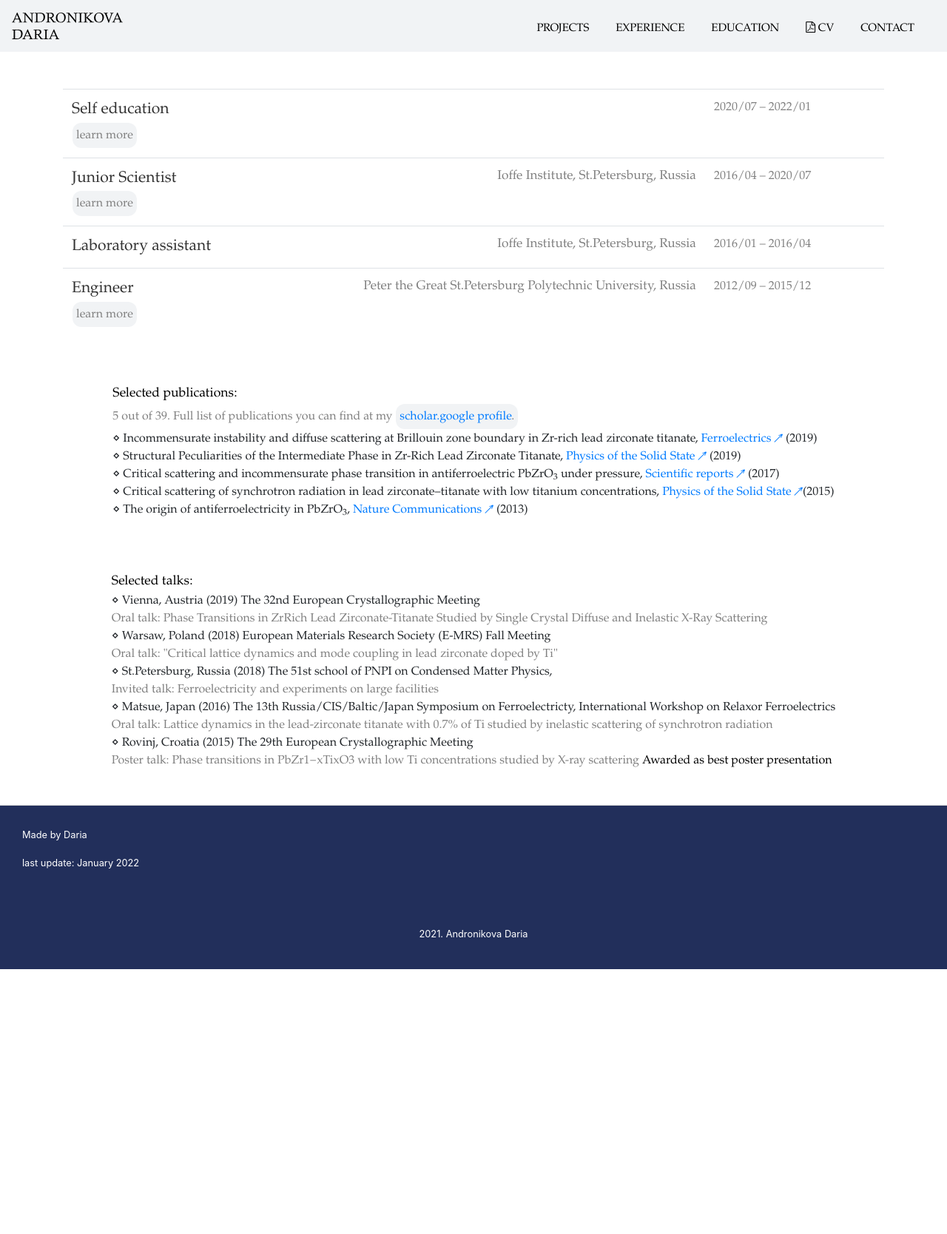
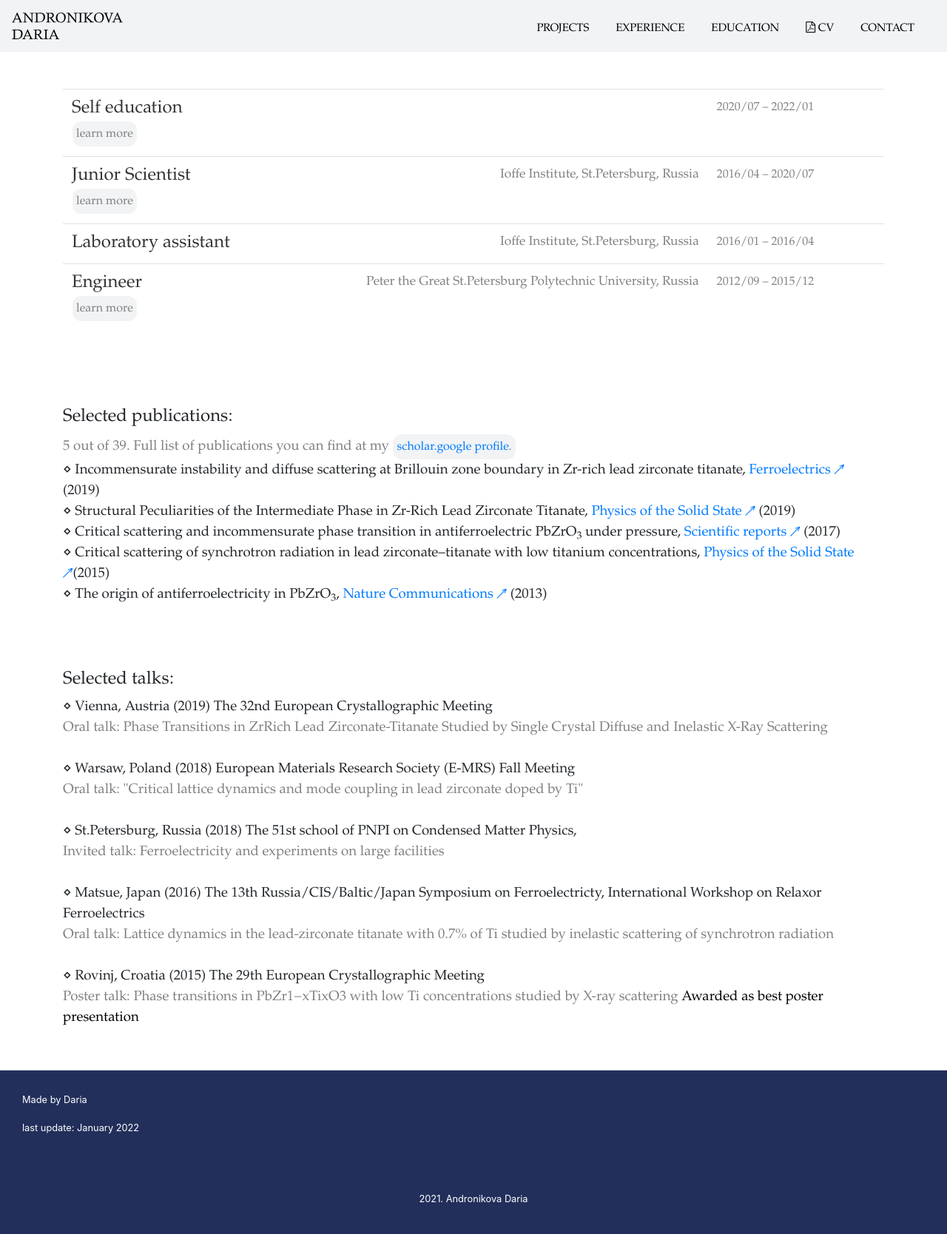
Before and after one commit to andronikova/andronikova.github.io, a Jekyll site: the page built from work.html, in a window 1280 px wide. Shown: the whole page at 74% size. Built offline with Jekyll 4.4.1, drawn with Linux system fonts in a browser that asks for light colours; a style sheet for code colours, icons or effects is not loaded; before the commit the page ends 1310 px from its top, so only the background shows below that.

Commit message:
text on the index page; style in education, experience and project pages

```diff
--- a/work.html
+++ b/work.html
@@ -7,13 +7,15 @@
     <tbody>
         <tr>
             <td class="milestone">
-                <span style="font-size: 1.1em;">Self education</span>
+                <h4 style='font-family: "Bookman Old Style", Bookman, "Goudy Old Style", Garamond, "Hoefler Text", "Bitstream Charter", Georgia, serif;display:inline; width:100%; text-align:left'>
+                    Self education
+                </h4>
                 <br>
 
                 <button class='gray_button' id="toggle4" title="Press to see additional information." style="float:left;">learn more</button>
                 <!--<span style="color:gray; font-size:0.9em; margin-left:50px;">Ioffe Institute, St.Petersburg, Russia</span>-->
 
-                <div style="display:none; color:black;" class="togg4">
+                <div style="display:none; color:black; margin-left:30px; " class="togg4">
                     <br><br>
                     Time of to find career path, move to Germany and prepare myself for Data Analytic job.
                     <br><br>
@@ -69,14 +71,16 @@
 
         <tr>
             <td class="milestone">
-                <span style="font-size: 1.1em;">Junior Scientist</span>
+                <h4 style='font-family: "Bookman Old Style", Bookman, "Goudy Old Style", Garamond, "Hoefler Text", "Bitstream Charter", Georgia, serif;display:inline; width:100%; text-align:left'>
+                    Junior Scientist
+                </h4>
                 <span style="color:gray; float:right; font-size:0.9em;">Ioffe Institute, St.Petersburg, Russia</span>
                 <br>
 
                 <button class='gray_button' id="toggle3" title="Press to see additional information." style="float:left;">learn more</button>
                 <!--<span style="color:gray; font-size:0.9em; margin-left:50px;">Ioffe Institute, St.Petersburg, Russia</span>-->
 
-                <div style="display:none; color:black;" class="togg3">
+                <div style="display:none; color:black; margin-left:30px; " class="togg3">
                     <br><br>
                     Studied phase transitions in ferroelectric and antiferroelectric materials using X-ray scattering techniques (inelastic X-ray scattering, diffuse scattering, diffraction).
                     <br><br>
@@ -108,7 +112,9 @@
         <tr>
 
             <td class="milestone">
-                <span style="font-size: 1.1em;">Laboratory assistant</span>
+                <h4 style='font-family: "Bookman Old Style", Bookman, "Goudy Old Style", Garamond, "Hoefler Text", "Bitstream Charter", Georgia, serif;display:inline; width:100%; text-align:left'>
+                    Laboratory assistant
+                </h4>
                 <span style="color:gray; float:right; font-size:0.9em;">Ioffe Institute, St.Petersburg, Russia<span>
             </td>
             <td class="date">2016/01 – 2016/04</td>
@@ -119,17 +125,19 @@
         <tr>
 
             <td class="milestone">
-                <span style="font-size: 1.1em;">Engineer</span>
+                <h4 style='font-family: "Bookman Old Style", Bookman, "Goudy Old Style", Garamond, "Hoefler Text", "Bitstream Charter", Georgia, serif;display:inline; width:100%; text-align:left'>
+                    Engineer
+                </h4>
                 <span style="color:gray; float:right; font-size:0.9em;">Peter the Great St.Petersburg Polytechnic University, Russia</span>
 
                 <br>
                 <button class='gray_button' id="toggle1" title="Press to see additional information." style="float:left;">learn more</button>
 
-                <div style="display:none; color:black;" class="togg1">
+                <div style="display:none; color:black; margin-left:30px; " class="togg1">
                     <br><br>
                     Studied phase transitions in single crystals and epitaxial thin films of functional dielectrics using SuperNova X-ray diffractometer.
                     <br><br>
-                    Main responsibilities:
+                    <span style="color:gray;">Responsibilities:</span>
                     <br>
                     ⋄  conduct diffraction experiments in laboratory X-ray diffractometer;
                     <br>
@@ -145,10 +153,11 @@
 
 <br><br><br>
 
-<div style='display:inline; font-family: "Bookman Old Style", Bookman, "Goudy Old Style", Garamond, "Hoefler Text", "Bitstream Charter", Georgia, serif'>
-    <br><br>
-    <span style="color:black; font-size: 1.1em; ">Selected publications:</span>
-    <br>
+<h4 style='font-family: "Bookman Old Style", Bookman, "Goudy Old Style", Garamond, "Hoefler Text", "Bitstream Charter", Georgia, serif;display:inline; width:100%; text-align:left'>
+    <br><br><br>
+    Selected publications:
+</h4>
+<div style='display:inline; font-family: "Bookman Old Style", Bookman, "Goudy Old Style", Garamond, "Hoefler Text", "Bitstream Charter", Georgia, serif; ; font-size:14pt'>
     <span style="color:gray;">5 out of 39. Full list of publications you can find at my
     <button class='gray_button' title="Full list of publications at my scholar.google profile."><a href="https://scholar.google.ru/citations?user=cQymQXMAAAAJ&hl=ru"> scholar.google profile</a>.
     </button></span>
@@ -162,31 +171,32 @@
     ⋄ Critical scattering of synchrotron radiation in lead zirconate–titanate with low titanium concentrations, <a href="https://link.springer.com/article/10.1134/S1063783415120045">Physics of the Solid State &#8599</a>(2015)
     <br>
     ⋄ The origin of antiferroelectricity in PbZrO<sub>3</sub>, <a href="https://www.nature.com/articles/ncomms3229?l=ri?l=ri">Nature Communications &#8599</a> (2013)
-    <br><br>
+    <br>
 </div>
 
 
-<div style='display:inline; font-family: "Bookman Old Style", Bookman, "Goudy Old Style", Garamond, "Hoefler Text", "Bitstream Charter", Georgia, serif'>
-    <br><br>
-    <span style="color:black; font-size: 1.1em;">Selected talks:</span>
-    <br>
+<h4 style='font-family: "Bookman Old Style", Bookman, "Goudy Old Style", Garamond, "Hoefler Text", "Bitstream Charter", Georgia, serif;display:inline; width:100%; text-align:left'>
+    <br><br><br>
+    Selected talks:
+</h4>
+<div style='display:inline; font-family: "Bookman Old Style", Bookman, "Goudy Old Style", Garamond, "Hoefler Text", "Bitstream Charter", Georgia, serif; font-size:14pt'>
     ⋄ Vienna, Austria (2019) The 32nd European Crystallographic Meeting
     <br>
     <span style="color:gray;">Oral talk: Phase Transitions in ZrRich Lead Zirconate-Titanate Studied by Single Crystal Diffuse and Inelastic X-Ray Scattering</span>
 
-    <br>
+    <br><br>
     ⋄ Warsaw, Poland (2018) European Materials Research Society (E-MRS) Fall Meeting
     <br>
     <span style="color:gray;">Oral talk: "Critical lattice dynamics and mode coupling in lead zirconate doped by Ti"</span>
-    <br>
+    <br><br>
     ⋄ St.Petersburg, Russia (2018) The 51st school of PNPI on Condensed Matter Physics,
     <br>
     <span style="color:gray;">Invited talk: Ferroelectricity and experiments on large facilities</span>
-    <br>
+    <br><br>
     ⋄ Matsue, Japan (2016) The 13th Russia/CIS/Baltic/Japan Symposium on Ferroelectricty, International Workshop on Relaxor Ferroelectrics
     <br>
     <span style="color:gray;">Oral talk: Lattice dynamics in the lead-zirconate titanate with 0.7% of Ti studied by inelastic scattering of synchrotron  radiation</span>
-    <br>
+    <br><br>
     ⋄ Rovinj, Croatia (2015) The 29th European Crystallographic Meeting
     <br>
     <span style="color:gray;">Poster talk: Phase transitions in PbZr1−xTixO3 with low Ti concentrations studied by X-ray scattering</span>
```
Also changed, not shown: education.html (+12 -9 lines), index.html (+15 -3 lines), projects.html (+3 -4 lines).
